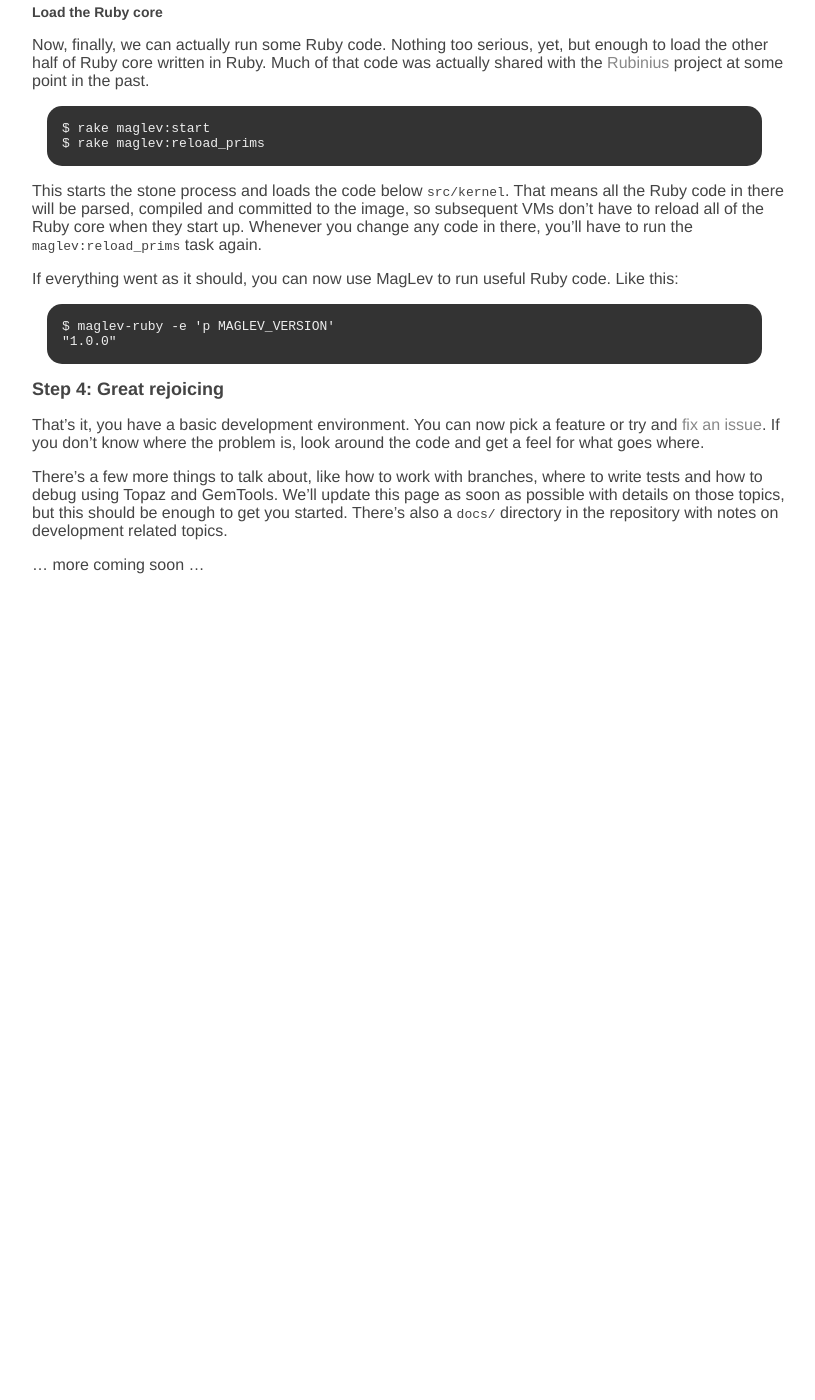
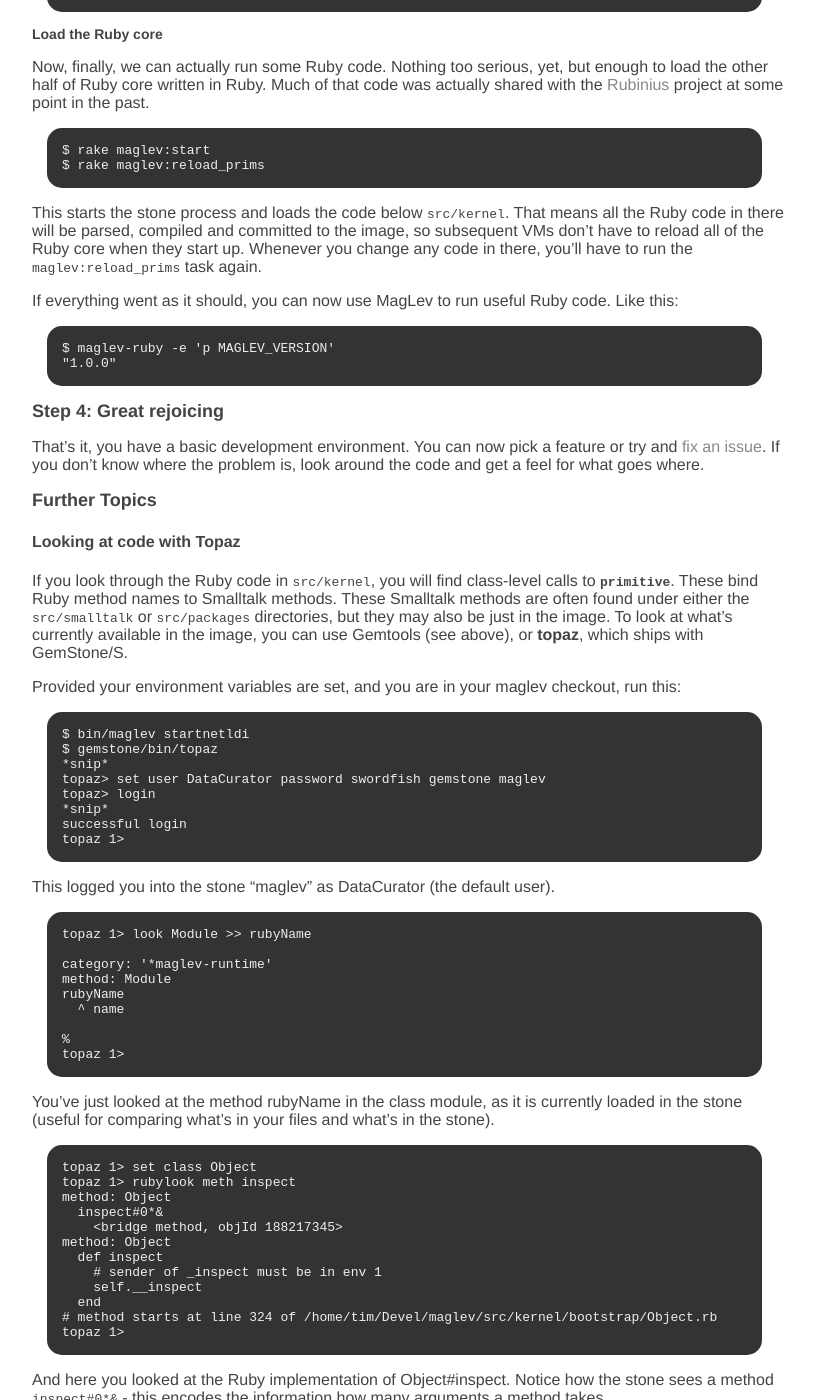
Before and after one commit to MagLev/maglev.github.com, a Jekyll site: the page built from docs/development.markdown, in a window 1280 px wide and 1400 px high, scrolled down 2355 px. Shown: the whole window, without its empty margins (178-993 px from the left). Built offline with Jekyll 4.4.1, drawn with Linux system fonts in a browser that asks for light colours; before the commit the page ends 2985 px from its top, so only the background shows below that; some of the changed text lies outside the part shown.

Commit message:
update code

```diff
--- a/docs/development.markdown
+++ b/docs/development.markdown
@@ -13,24 +13,27 @@
 ## Step 2: Setup your environment
 
 To work with MagLev from the source tree, you have to run commands
-from the <tt>bin</tt> directory of the repository. Some of the scripts
-and rake tasks written for developers additionally require you to set
-a few environment variables. So, assuming you are in the top-folder of
-your MagLev repository, run the following:
+from the <tt>bin</tt> directory of the repository. You can link the
+checkout to <tt>rbenv/.versions/maglev-head</tt> if you use rbenv, or
+manage your <tt>PATH</tt> in some other way. It's important you do
+manage it somehow, because some commands have to be run with another
+Ruby's <tt>rake</tt>, and some can be run from MagLev.
+
+Some of the scripts and rake tasks written for developers additionally
+require you to set a few environment variables. So, assuming you are
+in the top-folder of your MagLev repository, run the following:
 
     $ export MAGLEV_HOME="$(pwd)"
     $ export GEMSTONE_GLOBAL_DIR=$MAGLEV_HOME
-    $ export PATH="$PATH:$MAGLEV_HOME/bin"
     $ export GEMSTONE="$MAGLEV_HOME/gemstone"
-    $ source "$MAGLEV_HOME/gemstone/bin/gemsetup.sh"
 
 ## Step 3: Building a stone from first principles
 
-If you've successfully followed the [build
-instructions](/docs/build.html), you already have a working image. But
-as a developer, you might run into situations where you break your
-stone and/or build process in one of several ways, so we'll walk
-through the process of manually creating a fresh image from the
+If you've successfully followed the
+[build instructions](/docs/build.html), you already have a working
+image. But as a developer, you might run into situations where you
+break your stone and/or build process in one of several ways, so we'll
+walk through the process of manually creating a fresh image from the
 Smalltalk image provided with Gemstone/S.
 
 At each step I'll explain what's going on and how you might want to
@@ -81,9 +84,12 @@
 for you. While the VM, the primitives and the parser are implemented
 in C/C++, lots of what makes up the Ruby core library is actually
 written in Smalltalk. That code used to be managed in Monticello, and
-is now included in file-based form in <tt>src/smalltalk/mcz</tt>.
+is now included in file-based form in <tt>src/packages</tt>. This is
+actually a [FileTree](https://github.com/dalehenrich/FileTree)
+repository, so you can still manage those packages from Monticello in
+[GemTools](/docs/gemtools.html).
 
-    $ rake build:mczdir
+    $ rake build:packages
 
 That invocation will load the Ruby core code (as far as it is written
 in Smalltalk) into the stone. If you want to develop on MagLev, you
@@ -95,26 +101,21 @@
 comfortable working with Monticello and the image based tools should
 get the [GemTools for MagLev](/docs/gemtools.html).
 
-Monticello has been modified in MagLev to update the filetree whenever
-a new version of the Monticello package for MagLev is saved, so you
-don't need to worry about keeping the code in sync. If you develop
-from the GemTools browser, you won't have to repeat the
-<tt>build:mczdir</tt> command either, because all your changes are
-immediately persisted in your image and applied to your running code.
+Monticello uses FileTree to update the files whenever a new version of
+the Monticello package for MagLev is saved using the UI, so you don't
+need to worry about keeping the code in sync. If you develop from the
+GemTools browser, you won't have to repeat the <tt>build:packages</tt>
+command either, because all your changes are immediately persisted in
+your image and applied to your running code.
 
 ##### For friends of the text editor
 
-You can just edit files in the <tt>src/smalltalk/ruby/mcz</tt>
-directory. If you add a class, make sure to include its definition in
-the file <tt>class_definitions.gs</tt>, and create a separate file
-(named after the class) to hold its methods. Always make sure that
-somewhere above the first method definition is at least one line that
-sets the class and one that sets the category. Those directives apply
-to all following method definitions (preferably make those two lines
-the first in the file). Also, your category <strong>must</strong>
-start with <tt>*maglev</tt> <strong>or</strong> your class has to be
-in the <tt>MagLev</tt> category, to make sure Smalltalkers can still
-work with the image based tools.
+You can just edit files in the <tt>src/packages</tt> directory. If you
+add a class, check how other classes work (separate folder for the
+class, json file with the definition and method names, folders for
+instance methods and class methods). If you need to extend a core
+Smalltalk class, take a look at the folders ending in
+<tt>.extension</tt>.
 
 ### Create a stone
 
@@ -122,7 +123,7 @@
 <tt>extent0.ruby.dbf</tt>. It's in the <tt>fileintmp</tt>
 directory. Now, to create a stone, MagLev expects the image file to be
 in <tt>bin/</tt>, but we'll want to be able to just run the
-<tt>build:mczdir</tt> task again to update Smalltalk code in our
+<tt>build:packages</tt> task again to update Smalltalk code in our
 stones. So let's link the image file instead:
 
     $ ln -s $MAGLEV_HOME/fileintmp/extent0.ruby.dbf bin/extent0.ruby.dbf
@@ -168,11 +169,85 @@
 If you don't know where the problem is, look around the code and get a feel
 for what goes where.
 
-There's a few more things to talk about, like how to work with
-branches, where to write tests and how to debug using Topaz and
-GemTools. We'll update this page as soon as possible with details on
-those topics, but this should be enough to get you started. There's
-also a <tt>docs/</tt> directory in the repository with notes on
-development related topics.
+## Further Topics
 
-... more coming soon ...
+#### Looking at code with Topaz
+
+If you look through the Ruby code in <tt>src/kernel</tt>, you will
+find class-level calls to <strong><tt>primitive</tt></strong>. These
+bind Ruby method names to Smalltalk methods. These Smalltalk methods
+are often found under either the <tt>src/smalltalk</tt> or
+<tt>src/packages</tt> directories, but they may also be just in the
+image. To look at what's currently available in the image, you can use
+Gemtools (see above), or <strong>topaz</strong>, which ships with
+GemStone/S.
+
+Provided your environment variables are set, and you are in your
+maglev checkout, run this:
+
+    $ bin/maglev startnetldi
+    $ gemstone/bin/topaz
+	*snip*
+	topaz> set user DataCurator password swordfish gemstone maglev
+	topaz> login
+	*snip*
+	successful login
+	topaz 1>
+
+This logged you into the stone "maglev" as DataCurator (the default user).
+
+	topaz 1> look Module >> rubyName
+
+    category: '*maglev-runtime'
+    method: Module
+    rubyName
+      ^ name
+
+    %
+    topaz 1>
+
+You've just looked at the method rubyName in the class module, as it
+is currently loaded in the stone (useful for comparing what's in your
+files and what's in the stone).
+
+    topaz 1> set class Object
+	topaz 1> rubylook meth inspect
+    method: Object
+      inspect#0*&
+        <bridge method, objId 188217345>
+    method: Object
+      def inspect
+        # sender of _inspect must be in env 1
+        self.__inspect
+      end
+    # method starts at line 324 of /home/tim/Devel/maglev/src/kernel/bootstrap/Object.rb
+	topaz 1>
+
+And here you looked at the Ruby implementation of
+Object#inspect. Notice how the stone sees a method
+<tt>inspect#0*&amp;</tt> - this encodes the information how many
+arguments a method takes.
+
+    topaz 1> rubylook meth class
+    method: Object
+      class#0*&
+        <bridge method, objId 188189697>
+    method: Object
+    class
+    "return first non-virtual non-singleton class at or above receiver's class.
+
+     The old method  Object>>_class is not implemented in extent0.ruby.dbf
+    "
+    <primitive: 730>
+    ^ self _primitiveFailed: #class
+    topaz 1>
+
+This is how a primitive looks in the stone. You have a bridge method
+like for a pure Ruby method, but as implementation, the stone has the
+Smalltalk method class (which is VM primitive 730).
+
+Topaz has many more features, you can run and edit code. Type
+<tt>help</tt> and/or refer to the
+[GemStone/S Programming Guide](http://community.gemstone.com/download/attachments/6816350/GS64-ProgGuide-3.0.pdf)
+to learn more. This will also be useful when
+[debugging](/docs/issue_tracking.html).
```
